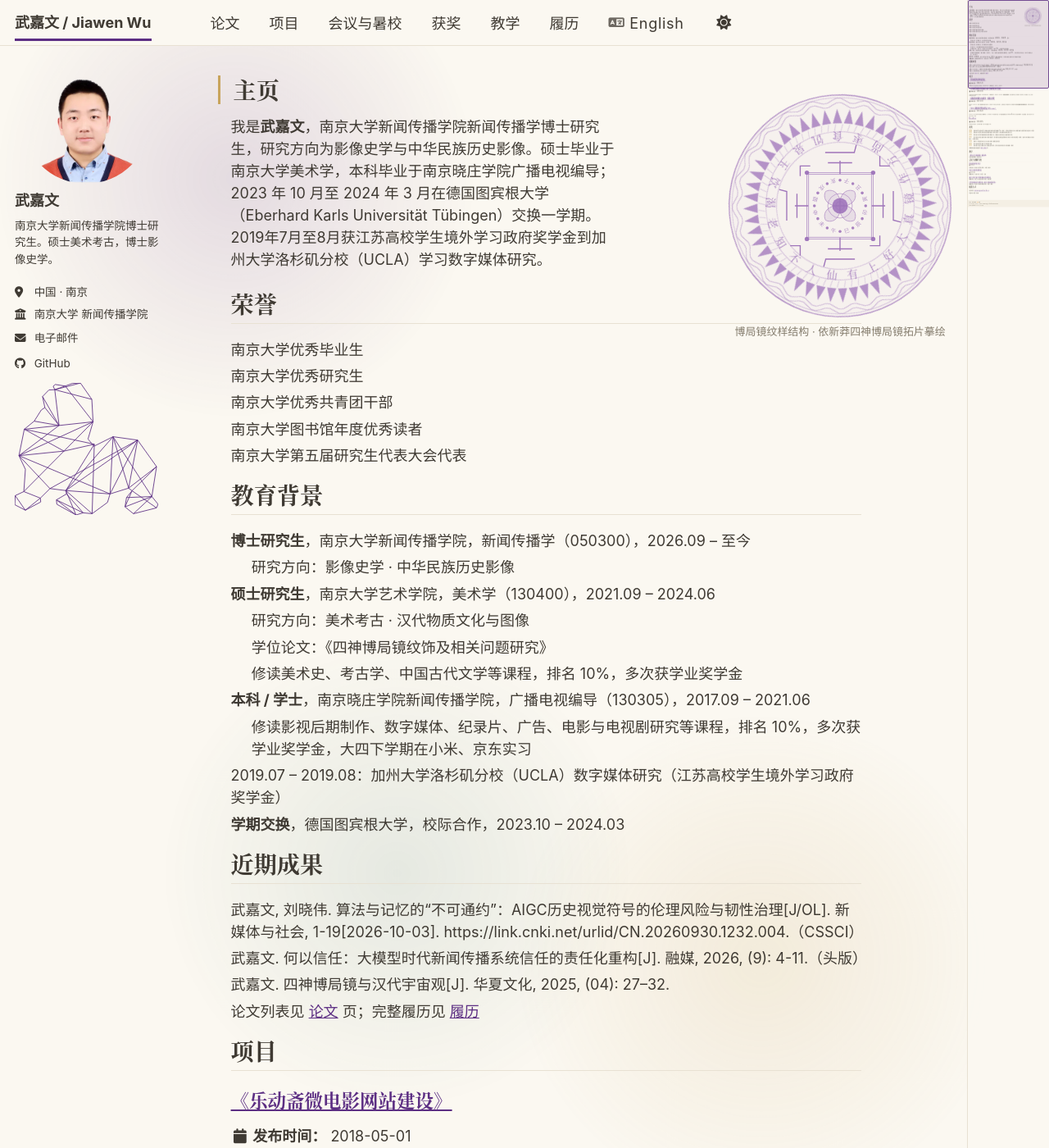
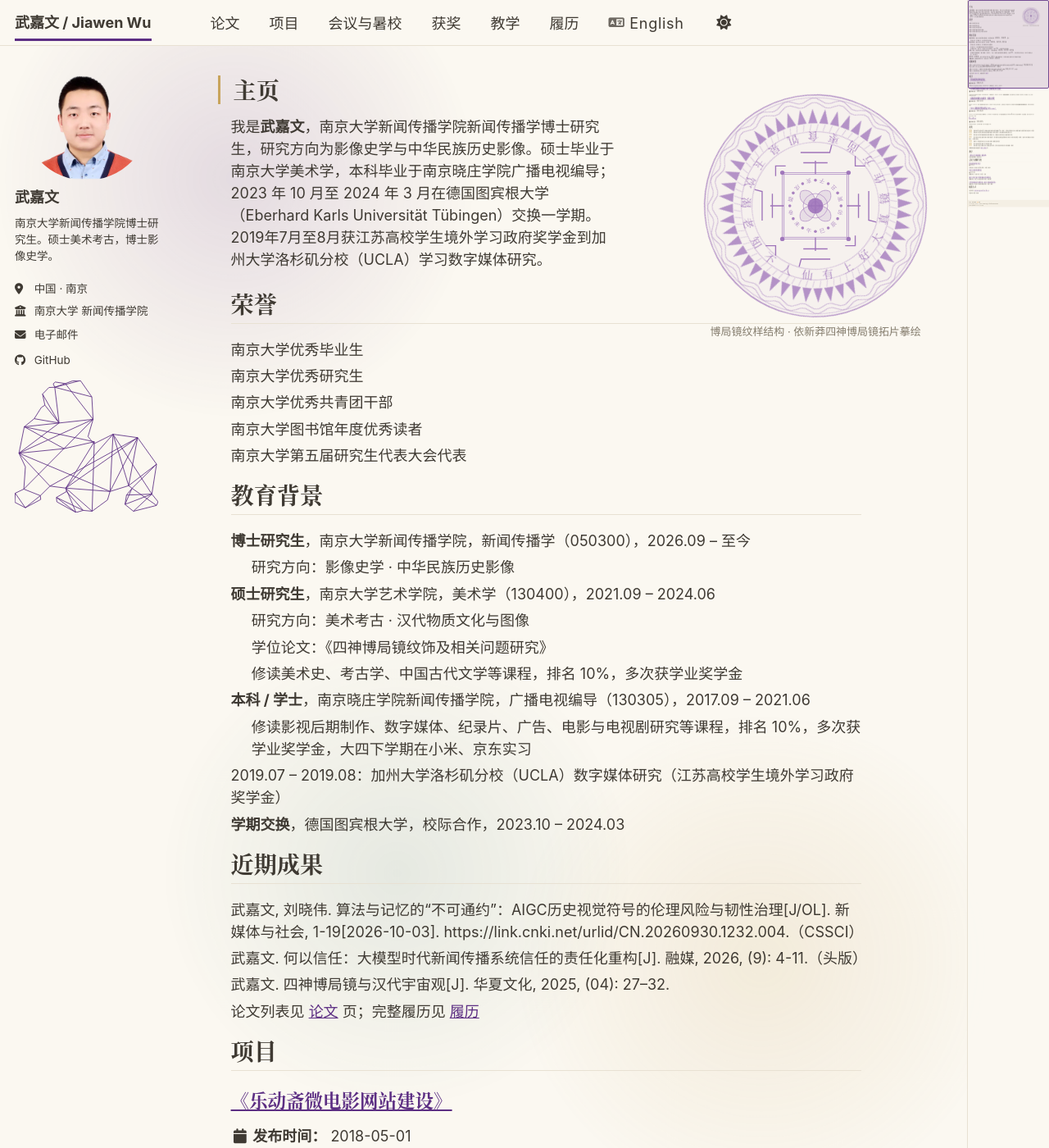
Before and after one commit to newnju/newnju.github.io, a Jekyll site: the page built from _pages/about.md, in a window 1280 px wide and 1400 px high. Shown: the whole window at 82% size. Built offline with Jekyll 4.4.1, drawn with Linux system fonts in a browser that asks for light colours; a style sheet for code colours, icons or effects is not loaded.

Commit message:
博局镜右移收至80px、头像列上提并让两态对齐顶栏、首页获奖补月份、英文补一条 note_en

```diff
--- a/_data/awards.yml
+++ b/_data/awards.yml
@@ -78,6 +78,7 @@
       level: school
       period: master
       note: "2021 – 2024"
+      note_en: "2021 – 2024"
 
 - year: "2020"
   items:
--- a/_includes/han-awards.html
+++ b/_includes/han-awards.html
@@ -19,7 +21,7 @@
 {%- unless group.key == "honours" %}
   {%- assign _year = group.year -%}
   {%- if _en and group.year_en -%}{%- assign _year = group.year_en -%}{%- endif %}
-  <li><span class="han-awards__year">{{ _year }}</span>{% for item in group.items %}{%- assign _t = item.text -%}{%- if _en and item.text_en -%}{%- assign _t = item.text_en -%}{%- endif -%}{{ _t }}{% unless forloop.last %}{{ _sep }}{% endunless %}{% endfor %}</li>
+  <li><span class="han-awards__year">{{ _year }}</span>{% for item in group.items %}{%- assign _t = item.text -%}{%- if _en and item.text_en -%}{%- assign _t = item.text_en -%}{%- endif -%}{%- assign _n = item.note -%}{%- if _en and item.note_en -%}{%- assign _n = item.note_en -%}{%- endif -%}{%- assign _d = _n | scan: '[0-9]{4}\.[0-9]{2}' | first -%}{{ _t }}{% if _d %}<span class="han-awards__date">{% if _en %} ({{ _d }}){% else %}（{{ _d }}）{% endif %}</span>{% endif %}{% unless forloop.last %}{{ _sep }}{% endunless %}{% endfor %}</li>
 {%- endunless %}
 {%- endfor %}
 </ul>
--- a/_sass/_han.scss
+++ b/_sass/_han.scss
@@ -57,7 +57,7 @@ h1, h2, h3, h4 {
     /* 相对正常位置略向上挪一点，让图更贴近页面右上角。
        用 relative 偏移而非 margin：float 的布局占位不变，
        正文的环绕宽度不受影响，只是图本身挪位。
-       横向的 110px 另有条件，见紧随其后的媒体查询。 */
+       横向的 80px 另有条件，见紧随其后的媒体查询。 */
     position: relative;
     top: -30px;
     width: 272px;
@@ -70,14 +70,14 @@ h1, h2, h3, h4 {
     animation: han-mirror-breathe 18s ease-in-out infinite;
 }
 
-/* 再往右 110px，只在大屏（≥ $large = 925px）生效：
+/* 再往右 80px，只在大屏（≥ $large = 925px）生效：
    此宽度起 .page 用 span(10 of 12) + suffix(2 of 12)，正文栏右侧空出
-   约 2/12 宽的空白栏（925px 时约 150px），图右移 110px 后仍落在栏内、
+   约 2/12 宽的空白栏（925px 时约 150px），图右移 80px 后仍落在栏内、
    不顶出视口；而 925px 以下 .page 占满整行，图本来就离视口右缘只剩 ~19px，
    强行右移会把页面撑出横向滚动条。 */
 @media (min-width: 57.8125em) {
     .han-mirror {
-        right: -110px;
+        right: -80px;
     }
 }
 
@@ -340,6 +340,13 @@ html[data-theme="dark"][data-color-theme="nju"] .han-mirror {
     font-weight: 600;
 }
 
+/* 备注里写了月份的条目，日期跟在正文后面，用浅色区分 */
+.han-awards__date {
+    color: var(--global-text-color-light);
+    font-size: 0.9em;
+    white-space: nowrap;
+}
+
 /* --------------------------------------------------------------------------
    4. 论文页 BibTeX 复制
    -------------------------------------------------------------------------- */
@@ -461,6 +468,13 @@ html[data-theme="dark"][data-color-theme="nju"] .han-mirror {
    用户反馈：明暗两套主题下头像外都有一圈明显的圆框（1px 描边 + 底色光圈 +
    2px 内边距留出的缝隙），观感太重 —— 三者一并去掉，只留主题自带的
    圆形裁切（border-radius 来自基础主题），圆的是照片本身，不再是外框。
+
+   纵向位置：头像顶端固定落在「顶栏下沿 + 6px」。上移量写在这里的
+   .author__avatar 负外边距上，两种侧栏状态共用 —— 顶栏高度（18px 根字号
+   下实测 55.6px，脚本量出后写入 --han-masthead-h）由 _sidebar.scss 的
+   body / .is-fit padding 让开，#main 的 2em 上边距两态相同，头像再上提
+   30px 补上这段间距，于是流式态与固定态（.is-fit）落在同一条线上，
+   fit 门控切换时不会跳。
    -------------------------------------------------------------------------- */
 
 .author__avatar img {
@@ -476,7 +490,7 @@ html[data-theme="dark"][data-color-theme="nju"] .han-mirror {
 @media (min-width: 57.8125em) {
     /* 头像整体往上、稍微靠右带一点 */
     .author__avatar {
-        margin: -22px 0 8px 4px;
+        margin: -30px 0 8px 4px;
     }
 
     /* 侧栏文字默认占满 189px，右端会紧贴内容列正文；
--- a/_sass/layout/_sidebar.scss
+++ b/_sass/layout/_sidebar.scss
@@ -12,10 +12,11 @@
 
   @include clearfix();
   margin-bottom: 1em;
-  /* 头像列整体再上提 20px：流式态由负外边距上移，
-     固定态（.is-fit）由下面的 top 覆盖对齐，两态头像同在 62px，
-     fit 门控切换时不会跳动。竖屏媒体查询随后把它改回正 1em。 */
-  margin-top: -1.25em;
+  /* 侧栏盒子本身不再上提：头像的位置统一由 _han.scss 第 6 节里
+     .author__avatar 的负外边距决定（两种状态共用同一个值），
+     这里保持 0，流式态的位置就等于「顶栏让位 + #main 的 2em」。
+     竖屏媒体查询随后把它改回正 1em。 */
+  margin-top: 0;
 
   @media (orientation: portrait) {
     margin-top: 1em;
@@ -37,8 +38,15 @@
       height: 100vh;
       overflow-y: auto;             // 判定贴边 fit 时的兜底滚动条
       position: fixed;
-      padding-top: $masthead-height;
-      top: 0.75em;                  // 覆盖 .sticky 的 2em，与流式态的 -1.25em 负边距对齐
+      margin-top: 0;
+      /* 固定态脱离文档流，top 把盒子钉在距顶 2em 处（与流式态 #main
+         的 2em 上边距同值），padding-top 再把内容压到顶栏下方。
+         顶栏是 fit-content，真实高度随根字号变（18px 根字号下约 55.6px），
+         由页首脚本量出后写进 --han-masthead-h；没有脚本时回落到
+         $masthead-height。两者加上第 6 节头像的负外边距，
+         流式态与固定态的头像落在同一位置，fit 门控切换时不跳。 */
+      padding-top: var(--han-masthead-h, #{$masthead-height});
+      top: 2em;
     }
   }
 
--- a/_sass/theme/_han_dark.scss
+++ b/_sass/theme/_han_dark.scss
@@ -32,7 +32,9 @@ $warning-color              : #e0a63c;
 $border-radius              : 2px;
 $box-shadow                 : 0 1px 1px rgba(0, 0, 0, 0.25);
 $global-transition          : all 0.2s ease-in-out;
-$masthead-height            : 50px;
+/* 与 _han_light 同一取值：顶栏让位高度写成 em，跟住根字号（18px 下约
+   55.6px），无脚本时作兜底，脚本量出的 --han-masthead-h 优先。 */
+$masthead-height            : 3.0889em;
 $navicon-width              : 28px;
 $navicon-height             : 4px;
 $sidebar-link-max-width     : 250px;
--- a/_sass/theme/_han_light.scss
+++ b/_sass/theme/_han_light.scss
@@ -27,7 +27,11 @@ $warning-color              : #b8860b;
 $border-radius              : 2px;
 $box-shadow                 : 0 1px 1px rgba(43, 39, 35, 0.10);
 $global-transition          : all 0.2s ease-in-out;
-$masthead-height            : 50px;
+/* 顶栏让位高度。顶栏本身是 fit-content，高度由内边距与字号决定：根字号
+   18px 下实测 55.6px，所以这里写成 em（3.0889em ≈ 55.6px），换根字号
+   仍然贴合。页首脚本每轮会量出真实高度写进 --han-masthead-h 并覆盖
+   body 的上内边距，这个值只作无脚本与 CSS 变量缺省时的兜底。 */
+$masthead-height            : 3.0889em;
 $navicon-width              : 28px;
 $navicon-height             : 4px;
 $sidebar-link-max-width     : 250px;
--- a/assets/js/han.js
+++ b/assets/js/han.js
@@ -684,34 +684,41 @@
    9. 侧栏 fit 门控（_sidebar.scss 的 .is-fit）
    --------------------------------------------------------------------------
     宽屏侧栏不再无条件固定：默认文档流，只有内容装得下一屏才加
-    .is-fit 恢复固定（fixed + 100vh + padding-top:50，top 覆盖
-    .sticky 工具类的 2em 为 0.75em，与流式态的 -1.25em 负边距对齐）。装不下（英文版联系方式更长 + 线稿）或
-   脚本没跑时保持流式 —— 左列不出现内层滚动条，底部线稿随页滚动
-   进视口，vivus 的 inViewport 监听的是窗口滚动，固定侧栏永远
-   触发不了它。
-   预算：内容高 + masthead 让位 + 固定态 top + 余量 ≤ 一屏。
-   resize / load / 字体就位后重新判定（rAF 节流；脱类-测量-回加
-   在同一回调内完成，不会有中间绘制闪跳）。
+    .is-fit 恢复固定（fixed + 100vh + padding-top 让开顶栏，top 取 2em，
+    与流式态 #main 的 2em 上边距同值；头像本身的位置由 _han.scss 第 6 节
+    的负外边距统一决定）。装不下（英文版联系方式更长 + 线稿）或脚本没跑
+    时保持流式 —— 左列不出现内层滚动条，底部线稿随页滚动进视口，
+    vivus 的 inViewport 监听的是窗口滚动，固定侧栏永远触发不了它。
+    预算：内容高 + 顶栏让位 + 固定态 top + 余量 ≤ 一屏。顶栏是
+    fit-content、真实高度随根字号变，所以让位每轮现量，不用写死的常数。
+    resize / load / 字体就位后重新判定（rAF 节流；脱类-测量-回加
+    在同一回调内完成，不会有中间绘制闪跳）。
    ========================================================================== */
 (function () {
   var sidebar = document.querySelector(".sidebar.sticky");
   if (!sidebar) return;
 
+  var masthead = document.querySelector(".masthead");
   var mqPin = window.matchMedia("(min-width: 925px)"); // 与 _themes.scss 的 $large 对齐
-  var CLEARANCE = 50; // 与 _sass 下的 $masthead-height 对齐
   var GUTTER = 8;
+  var CLEARANCE_FALLBACK = 50; // 量不到顶栏时的兜底，与 _sass 的 $masthead-height 近似
   var rafId = 0;
+
+  function clearance() {
+    var h = masthead ? Math.round(masthead.getBoundingClientRect().height) : 0;
+    return h > 0 ? h : CLEARANCE_FALLBACK;
+  }
 
   function apply() {
     if (!mqPin.matches) {
       sidebar.classList.remove("is-fit");
       return;
     }
-    // 先脱掉 .is-fit 量流式真实高度（固定态的 padding-top 会把量高撑大 50px）
+    // 先脱掉 .is-fit 量流式真实高度（固定态的 padding-top 会把量高撑大一段）
     sidebar.classList.remove("is-fit");
     var pinTop = parseFloat(window.getComputedStyle(sidebar).top) || 0;
     if (
-      sidebar.scrollHeight + CLEARANCE + pinTop + GUTTER <=
+      sidebar.scrollHeight + clearance() + pinTop + GUTTER <=
       window.innerHeight
     ) {
       sidebar.classList.add("is-fit");
```
Also changed, not shown: other parts of _includes/han-awards.html (+2 -0 lines), README.md (+6 -4 lines), assets/js/plugins/jquery.greedy-navigation.js (+12 -7 lines).
